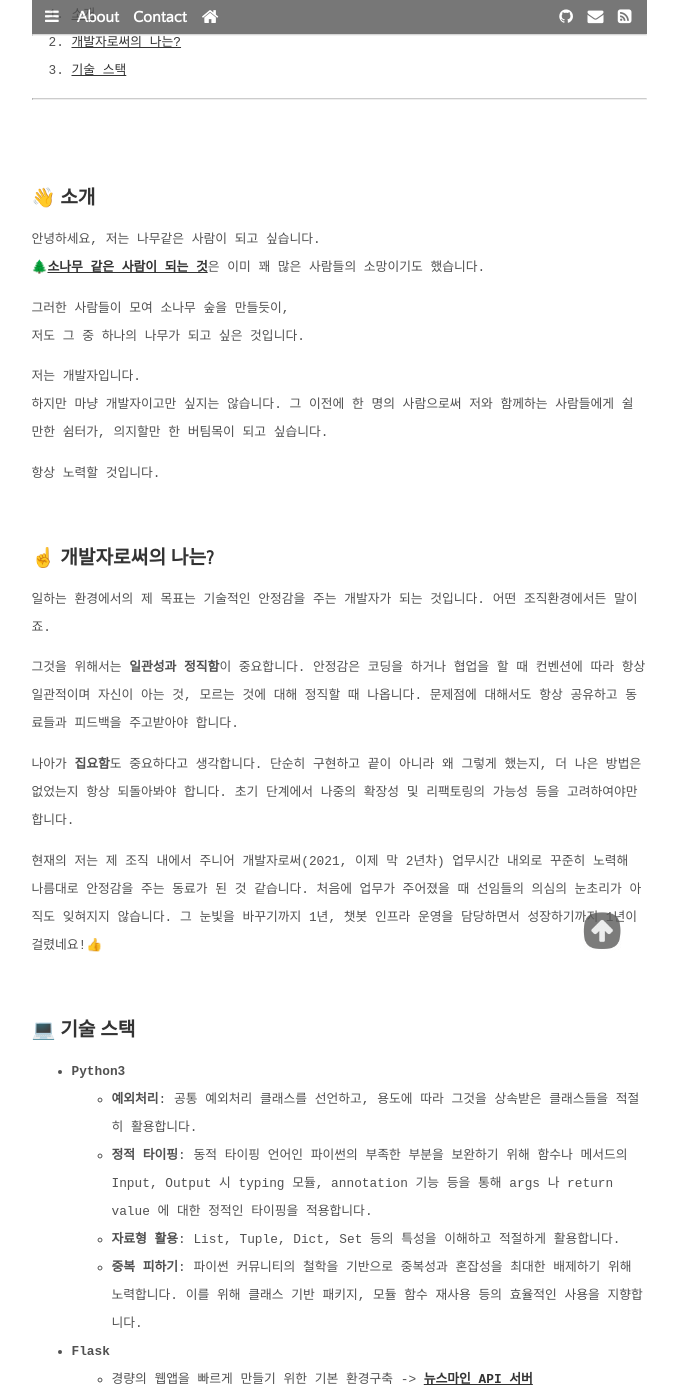
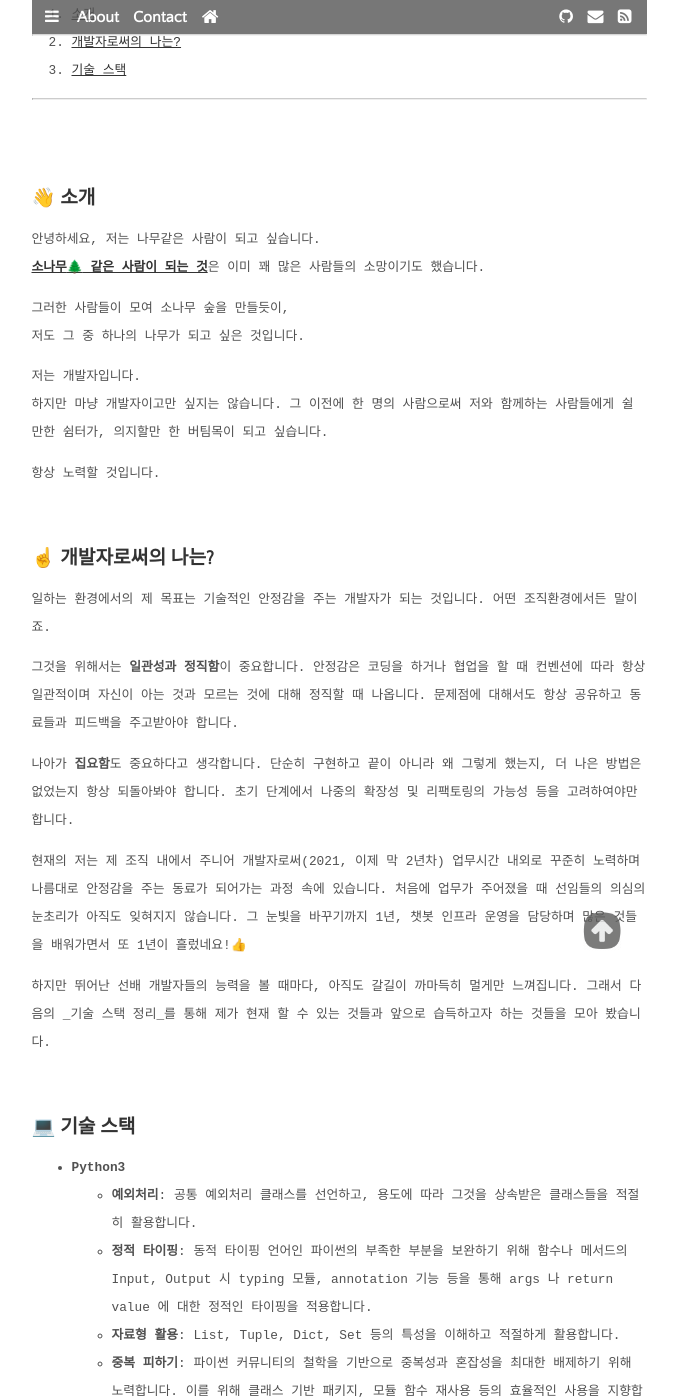
Before and after one commit to daesungRa/namu, a Jekyll site: the page built from about.markdown, in a window 1280 px wide and 1400 px high, scrolled down 275 px. Shown: the whole window, without its empty margins (301-979 px from the left). Built offline with Jekyll 4.4.1, drawn with Linux system fonts in a browser that asks for light colours; emoji names are drawn with the system emoji font; some web fonts are replaced.

Commit message:
home: Modify about page

```diff
--- a/about.markdown
+++ b/about.markdown
@@ -18,7 +18,8 @@
 ## :wave: 소개
 
 안녕하세요, 저는 나무같은 사람이 되고 싶습니다.<br>
-:evergreen_tree:**[소나무 같은 사람이 되는 것]({{ site.baseurl }}{% link _posts/daily/2020-05-23-namu.markdown %})**은
+<a href="{{ site.baseurl }}{% link _posts/daily/2020-05-23-namu.markdown %}" target="_blank">
+**소나무:evergreen_tree: 같은 사람이 되는 것**</a>은
 이미 꽤 많은 사람들의 소망이기도 했습니다.
 
 그러한 사람들이 모여 소나무 숲을 만들듯이,<br>
@@ -39,7 +40,7 @@
 
 그것을 위해서는 **일관성과 정직함**이 중요합니다.
 안정감은 코딩을 하거나 협업을 할 때 컨벤션에 따라 항상 일관적이며
-자신이 아는 것, 모르는 것에 대해 정직할 때 나옵니다.
+자신이 아는 것과 모르는 것에 대해 정직할 때 나옵니다.
 문제점에 대해서도 항상 공유하고 동료들과 피드백을 주고받아야 합니다.
 
 나아가 **집요함**도 중요하다고 생각합니다.
@@ -47,9 +48,12 @@
 초기 단계에서 나중의 확장성 및 리팩토링의 가능성 등을 고려하여야만 합니다.
 
 현재의 저는 제 조직 내에서 주니어 개발자로써(2021, 이제 막 2년차)
-업무시간 내외로 꾸준히 노력해 나름대로 안정감을 주는 동료가 된 것 같습니다.
+업무시간 내외로 꾸준히 노력하며 나름대로 안정감을 주는 동료가 되어가는 과정 속에 있습니다.
 처음에 업무가 주어졌을 때 선임들의 의심의 눈초리가 아직도 잊혀지지 않습니다.
-그 눈빛을 바꾸기까지 1년, 챗봇 인프라 운영을 담당하면서 성장하기까지 1년이 걸렸네요!:+1:
+그 눈빛을 바꾸기까지 1년, 챗봇 인프라 운영을 담당하며 많은 것들을 배워가면서 또 1년이 흘렀네요!:+1:
+
+하지만 뛰어난 선배 개발자들의 능력을 볼 때마다, 아직도 갈길이 까마득히 멀게만 느껴집니다.
+그래서 다음의 _기술 스택 정리_를 통해 제가 현재 할 수 있는 것들과 앞으로 습득하고자 하는 것들을 모아 봤습니다.
 
 <br>
 ## :computer: 기술 스택
@@ -64,11 +68,15 @@
     이를 위해 클래스 기반 패키지, 모듈 함수 재사용 등의 효율적인 사용을 지향합니다.
 
 - **Flask**
-    - 경량의 웹앱을 빠르게 만들기 위한 기본 환경구축 -> **[뉴스마인 API 서버](https://github.com/daesungRa/newsmine)**
-    - 뉴스마인 서버는 **[My Flask](https://github.com/daesungRa/server-flask)** 퀵스타트 프로젝트로부터 만들었습니다.
+    - 경량의 웹앱을 빠르게 만들기 위한 기본 환경구축 -> <a href="https://github.com/daesungRa/newsmine" target="_blank">
+    **뉴스마인 API 서버**</a>
+    - 뉴스마인 서버는 <a href="https://github.com/daesungRa/server-flask" target="_blank">**My Flask**</a>
+     퀵스타트 프로젝트로부터 만들었습니다.
+    - MVC 타입 Flask 프로젝트
 
 - **Django**
-    - Django 는 제 토이 프로젝트에서 현재 개발 중입니다. -> **[뉴스마인 웹](https://github.com/daesungRa/newsmine-web)**
+    - Django 는 제 토이 프로젝트에서 현재 개발 중입니다. ->
+    <a href="https://github.com/daesungRa/newsmine-web" target="_blank">**뉴스마인 웹**</a>
     - 업무에서 주된 프레임워크가 아니기 때문에 꾸준히 공부중입니다.
 
 - **MongoDB**
```
